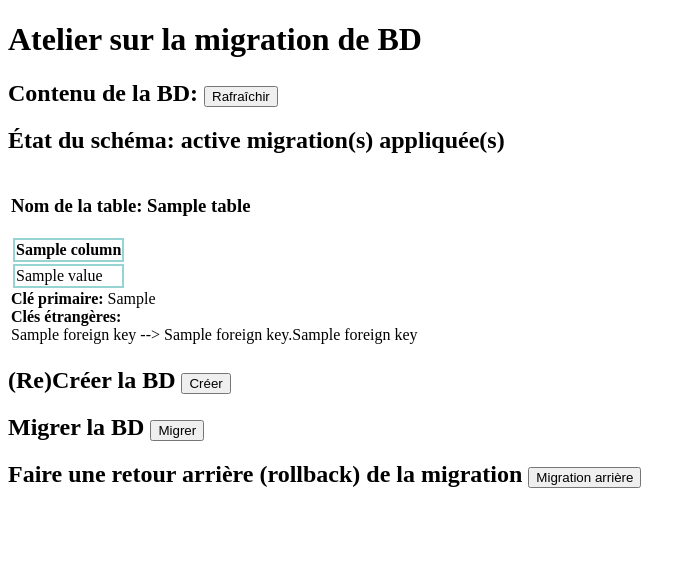
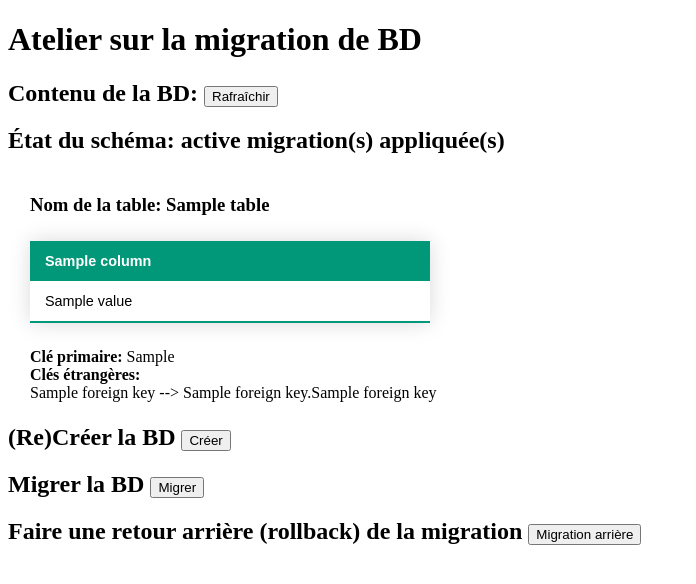
Before and after one commit to ulavalIFTGLOateliers/migration-de-bases-de-donn-es-RichKhoury, a Flask app: template templates/index.html in a window 1280 px wide. Shown: the top 584 px of the page, without its empty margins (0-696 px from the left). Run offline with Flask 3, Linux system fonts and the light colour scheme; the template is opened without the code that fills it: most values are stand-ins (such as "Sample title", 1, 10 or a date in 2020); parts of the project's set-up code (start-up, migrations or seed data) failed here and were passed over.

Commit message:
Improved style of tables

```diff
--- a/static/styles.css
+++ b/static/styles.css
@@ -1,7 +1,36 @@
-.sql-table {
-    border: 2px solid #96D4D4;
+.styled-table {
+    border-collapse: collapse;
+    margin: 25px 0;
+    font-size: 0.9em;
+    font-family: sans-serif;
+    min-width: 400px;
+    box-shadow: 0 0 20px rgba(0, 0, 0, 0.15);
 }
 
-td {
-  vertical-align: top;
+.styled-table thead tr {
+    background-color: #009879;
+    color: #ffffff;
+    text-align: left;
 }
+
+.styled-table th,
+.styled-table td {
+    padding: 12px 15px;
+}
+
+.styled-table tbody tr {
+    border-bottom: 1px solid #dddddd;
+}
+
+.styled-table tbody tr:nth-of-type(even) {
+    background-color: #f3f3f3;
+}
+
+.styled-table tbody tr:last-of-type {
+    border-bottom: 2px solid #009879;
+}
+
+.layout-column {
+    padding: 0px 20px;
+    vertical-align: top;
+}
--- a/templates/index.html
+++ b/templates/index.html
@@ -31,10 +31,10 @@
             <tbody>
                 <tr>
                     {% for table in tables %}
-                        <td>
+                        <td class="layout-column">
                             <h3> Nom de la table: {{ table.name }} </h3>
 
-                            <table>
+                            <table class="styled-table">
                                 <thead>
                                     <tr>
                                         {% for column in table.columns %}
```
